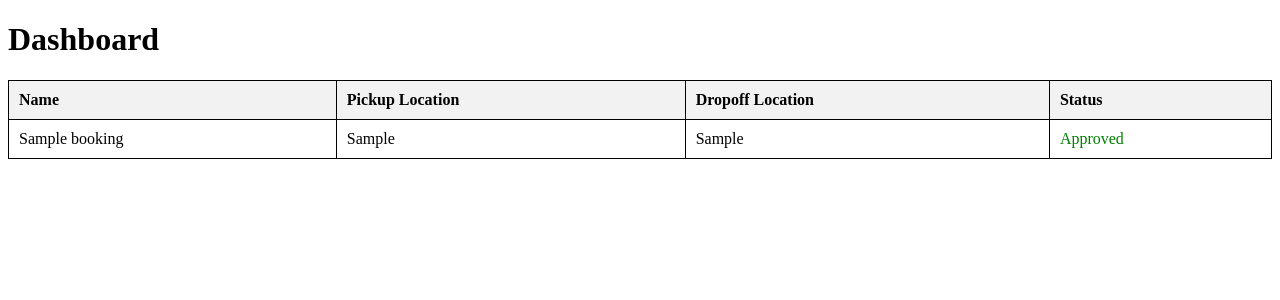
After one commit to sumayaruhas/niceeeee, a Django app: page /testdashboard/ in a window 1280 px wide. The commit adds this page. Shown: the top 300 px of the page. Run offline with Django 5.2, Linux system fonts and the light colour scheme; tables that the repository leaves empty hold one stand-in row (values such as "Sample post").

Commit message:
booking start disi

```diff
--- a/website/main/models.py
+++ b/website/main/models.py
@@ -131,3 +131,14 @@ class DealStatus(models.Model):
 
     def __str__(self):
         return f"{self.user.username} - {self.deal.title} ({self.status})"
+
+class Booking(models.Model):
+    name = models.CharField(max_length=100)
+    age = models.IntegerField()
+    phone_number = models.CharField(max_length=15)
+    pickup_location = models.CharField(max_length=255)
+    dropoff_location = models.CharField(max_length=255)
+    is_approved = models.BooleanField(default=False)
+
+    def __str__(self):
+        return f"Booking by {self.name}"
--- /dev/null
+++ b/website/main/templates/testdashboard.html
@@ -0,0 +1,70 @@
+<!DOCTYPE html>
+<html lang="en">
+<head>
+  <meta charset="UTF-8">
+  <meta name="viewport" content="width=device-width, initial-scale=1.0">
+  <title>Dashboard</title>
+  <link rel="stylesheet" href="https://cdnjs.cloudflare.com/ajax/libs/font-awesome/6.0.0/css/all.min.css">
+  <style>
+    table {
+      width: 100%;
+      border-collapse: collapse;
+    }
+
+    table, th, td {
+      border: 1px solid black;
+    }
+
+    th, td {
+      padding: 10px;
+      text-align: left;
+    }
+
+    th {
+      background-color: #f2f2f2;
+    }
+
+    .approved {
+      color: green;
+    }
+
+    .pending {
+      color: orange;
+    }
+  </style>
+</head>
+<body>
+  <h1>Dashboard</h1>
+  <table>
+    <thead>
+      <tr>
+        <th>Name</th>
+        <th>Pickup Location</th>
+        <th>Dropoff Location</th>
+        <th>Status</th>
+      </tr>
+    </thead>
+    <tbody>
+      {% for booking in bookings %}
+        <tr>
+          <td>{{ booking.name }}</td>
+          <td>{{ booking.pickup_location }}</td>
+          <td>{{ booking.dropoff_location }}</td>
+          <td class="{% if booking.is_approved %}approved{% else %}pending{% endif %}">
+            {% if booking.is_approved %}
+                Approved
+            {% else %}
+                Pending Approval
+            {% endif %}
+        </td>
+
+        </tr>
+      {% endfor %}
+    </tbody>
+  </table>
+
+  {% if not bookings %}
+    <p>No bookings yet!</p>
+  {% endif %}
+</body>
+</html>
--- a/website/main/urls.py
+++ b/website/main/urls.py
@@ -29,6 +29,9 @@ path('suggest_page/', views.suggest_page, name="suggest_page"),
     path('help', views.help, name='help'),
    path('deals/', views.deals_list, name='deals'),
     path('deal/<int:deal_id>/claim/', views.click_deal, name='click_deal'),
+    path('booking-page/', views.booking_page, name='booking_page'),
+    path('booking-form/', views.booking_form, name='booking_form'),
+    path('testdashboard/', views.testdashboard, name='testdashboard'),
     ]
 
 if settings.DEBUG:
--- a/website/main/views.py
+++ b/website/main/views.py
@@ -8,6 +8,8 @@ from .models import *
 from django.contrib import messages
 from django.shortcuts import get_object_or_404
 from .models import Deal, DealStatus
+from django.urls import reverse
+from .forms import BookingForm
 
 def help_request_view(request):
     if request.method == 'POST':
@@ -144,3 +146,49 @@ def click_deal(request, deal_id):
 def customer_dashboard(request):
     deal_statuses = DealStatus.objects.filter(user=request.user)
     return render(request, 'customer_dashboard.html', {'deal_statuses': deal_statuses})
+
+def booking_page(request):
+    if request.method == 'POST':
+        pickup_location = request.POST.get('pickup_location')
+        dropoff_location = request.POST.get('dropoff_location')
+
+        # Store the data in the session or pass it to the form
+        request.session['pickup_location'] = pickup_location
+        request.session['dropoff_location'] = dropoff_location
+
+        return redirect(reverse('booking_form'))
+
+    return render(request, 'booking_page.html')
+
+def booking_form(request):
+    if request.method == 'POST':
+        form = BookingForm(request.POST)
+        if form.is_valid():
+            name = form.cleaned_data['name']
+            age = form.cleaned_data['age']
+            phone_number = form.cleaned_data['phone_number']
+            pickup_location = request.session.get('pickup_location')
+            dropoff_location = request.session.get('dropoff_location')
+
+            # Save booking to the database (model creation needed)
+            # Booking.objects.create(...)
+
+            messages.success(request, 'Booking submitted successfully!')
+            return redirect('testdashboard')
+
+    else:
+        pickup_location = request.session.get('pickup_location', '')
+        dropoff_location = request.session.get('dropoff_location', '')
+        form = BookingForm()
+
+    return render(request, 'booking_form.html', {
+        'form': form,
+        'pickup_location': pickup_location,
+        'dropoff_location': dropoff_location,
+    })
+
+def testdashboard(request):
+    # Fetch the user's bookings
+    user_bookings = Booking.objects.all()  # Filter based on user if you have user accounts
+
+    return render(request, 'testdashboard.html', {'bookings': user_bookings})
```
Also changed, not shown: website/main/admin.py (+12 -0 lines), website/main/forms.py (+7 -0 lines), website/main/templates/booking_form.html (added, +7 -0 lines), website/main/templates/home.html (+13 -5 lines), website/db.sqlite3, website/main/migrations/0015_booking.py (added).
